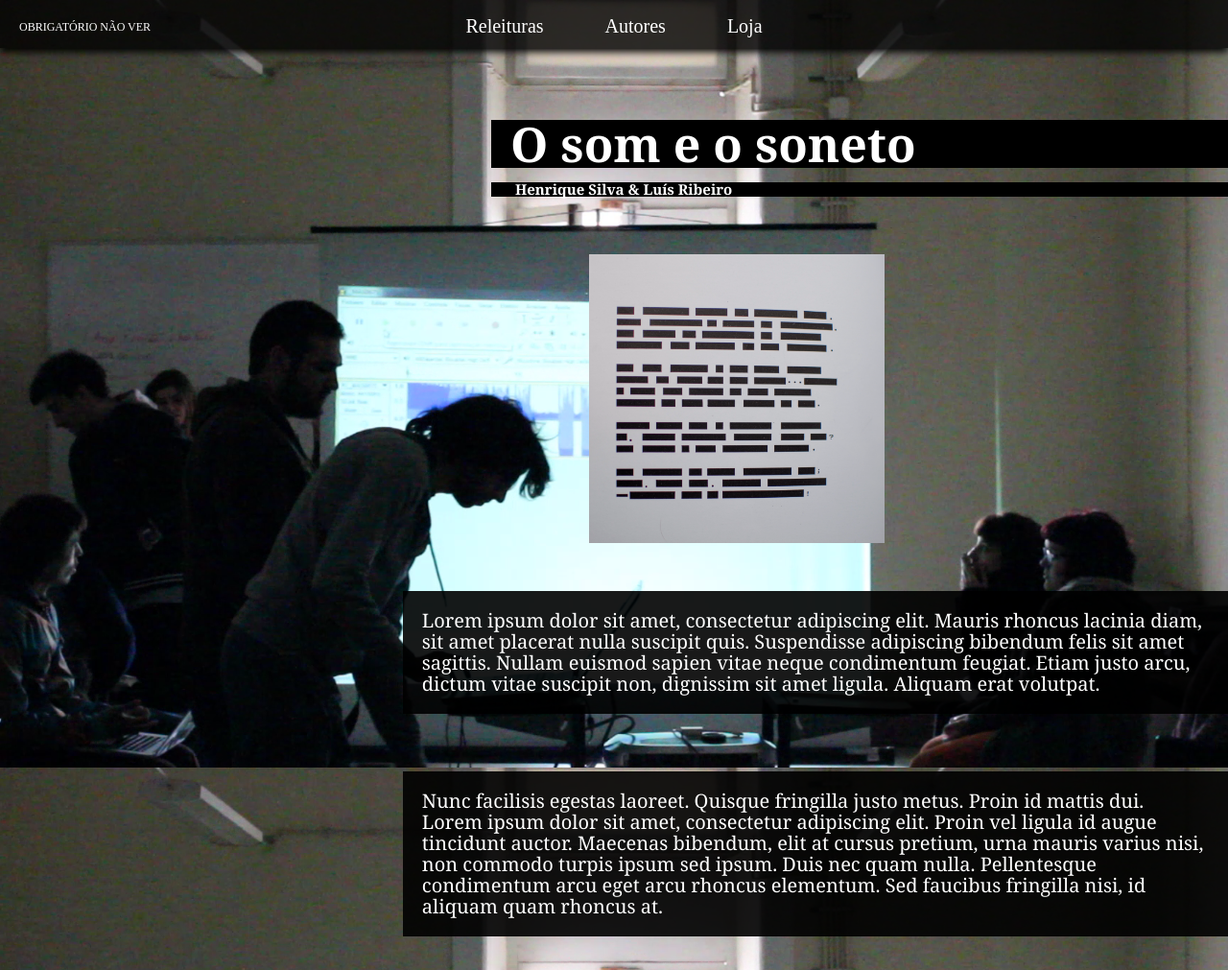
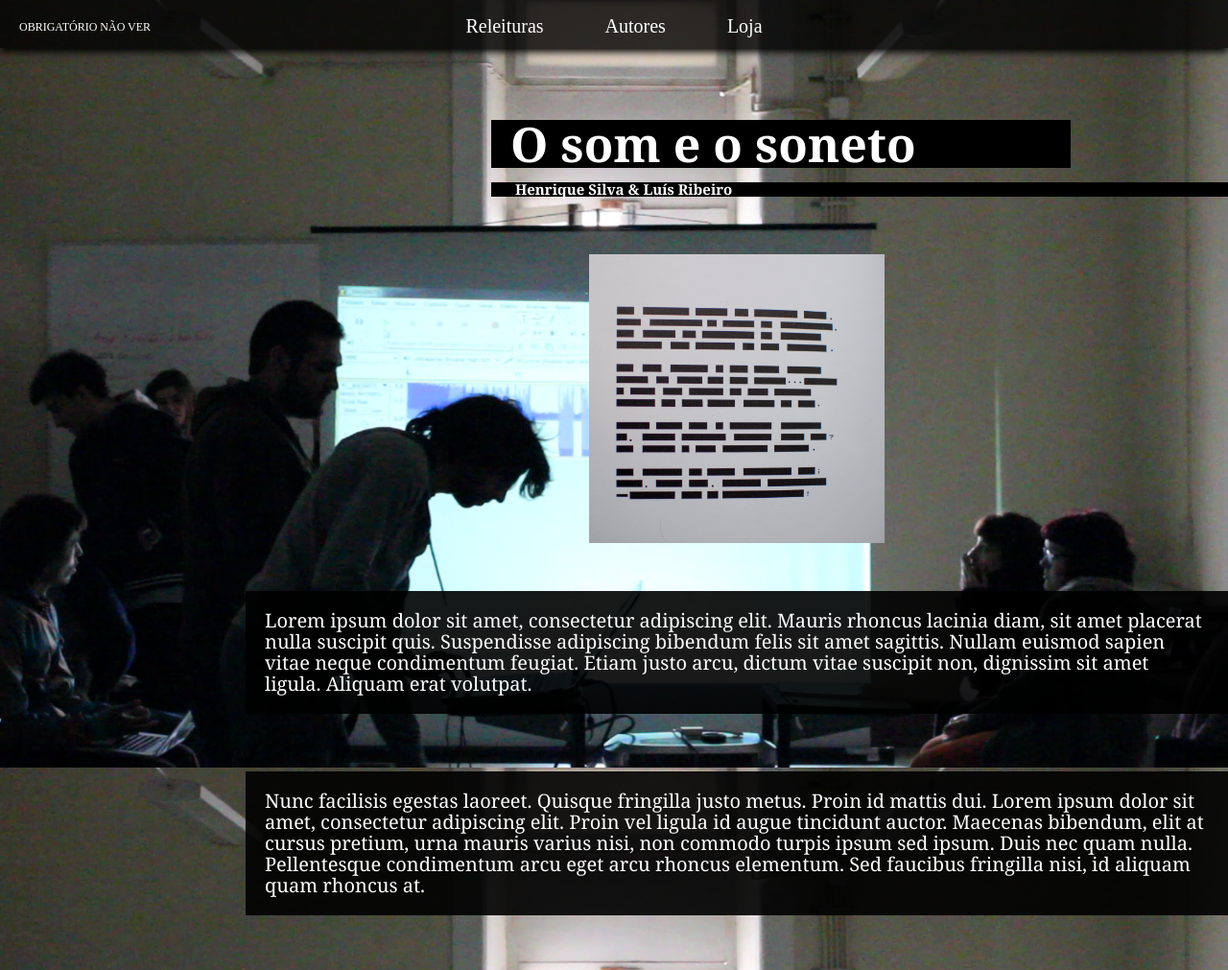
Before and after one commit to hensansi/releituras, a PHP site: page /leitura.html in a window 1280 px wide. Shown: the top 1011 px of the page at 96% size. Run offline with PHP 8.4, Linux system fonts and the light colour scheme.

Commit message:
Algum tipo de alteração css

```diff
--- a/css/style.css
+++ b/css/style.css
@@ -147,7 +147,7 @@ p.descricao{
   font-weight: bold;
   background-color: rgba(0, 0, 0, 1);
   padding-left: 20px;
-
+  margin-right: 16%;
 
 
 }
@@ -170,9 +170,14 @@ p.descricao{
   line-height:110%;
   position:relative;
   margin-left: 16%;
+
+
   margin-bottom: 60px;
   padding: 20px;
   background-color: rgba(0, 0, 0, 0.9);
+
+  margin-left: auto;
+  margin-right: auto;
 }
 
 img{
```
